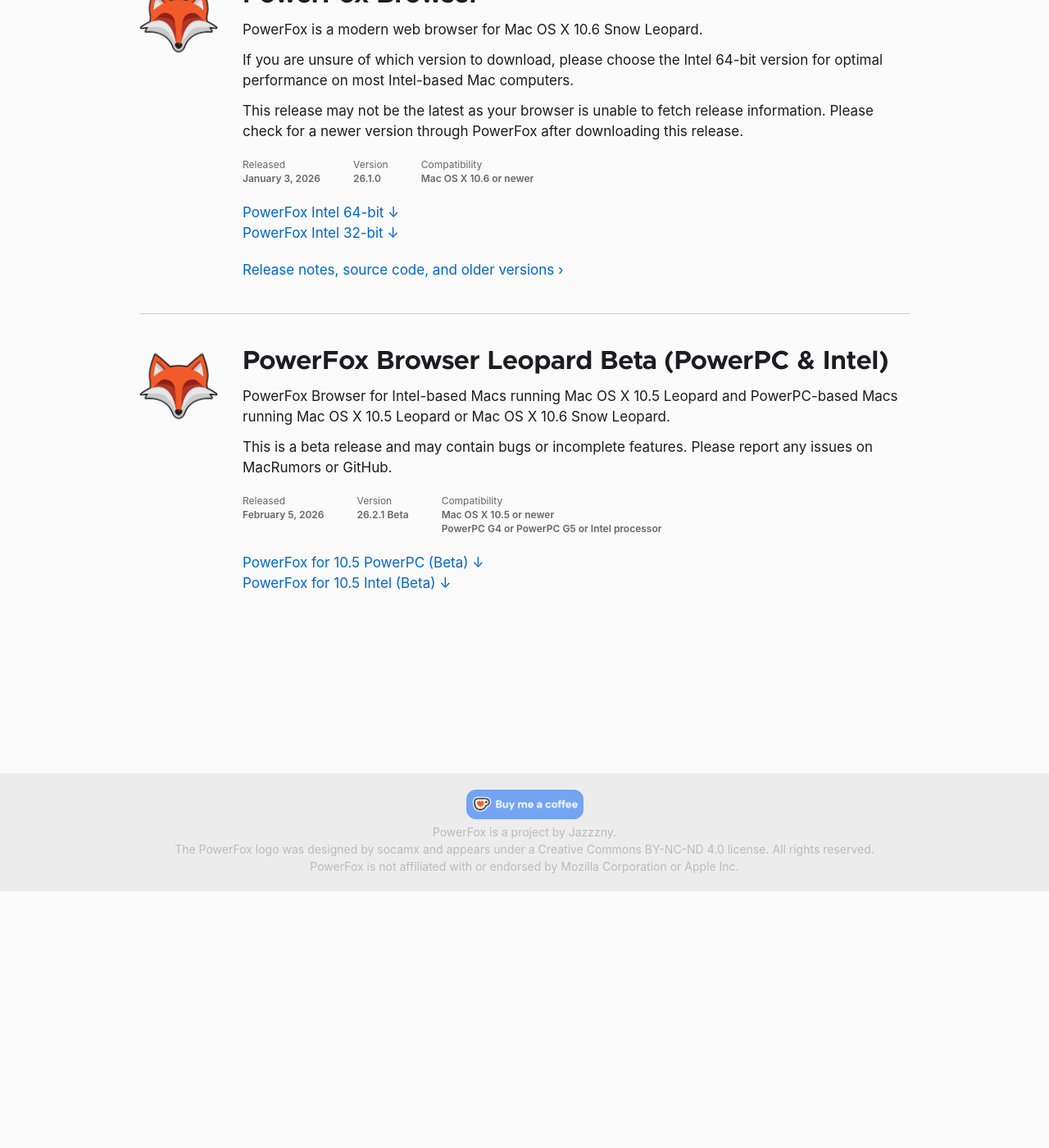
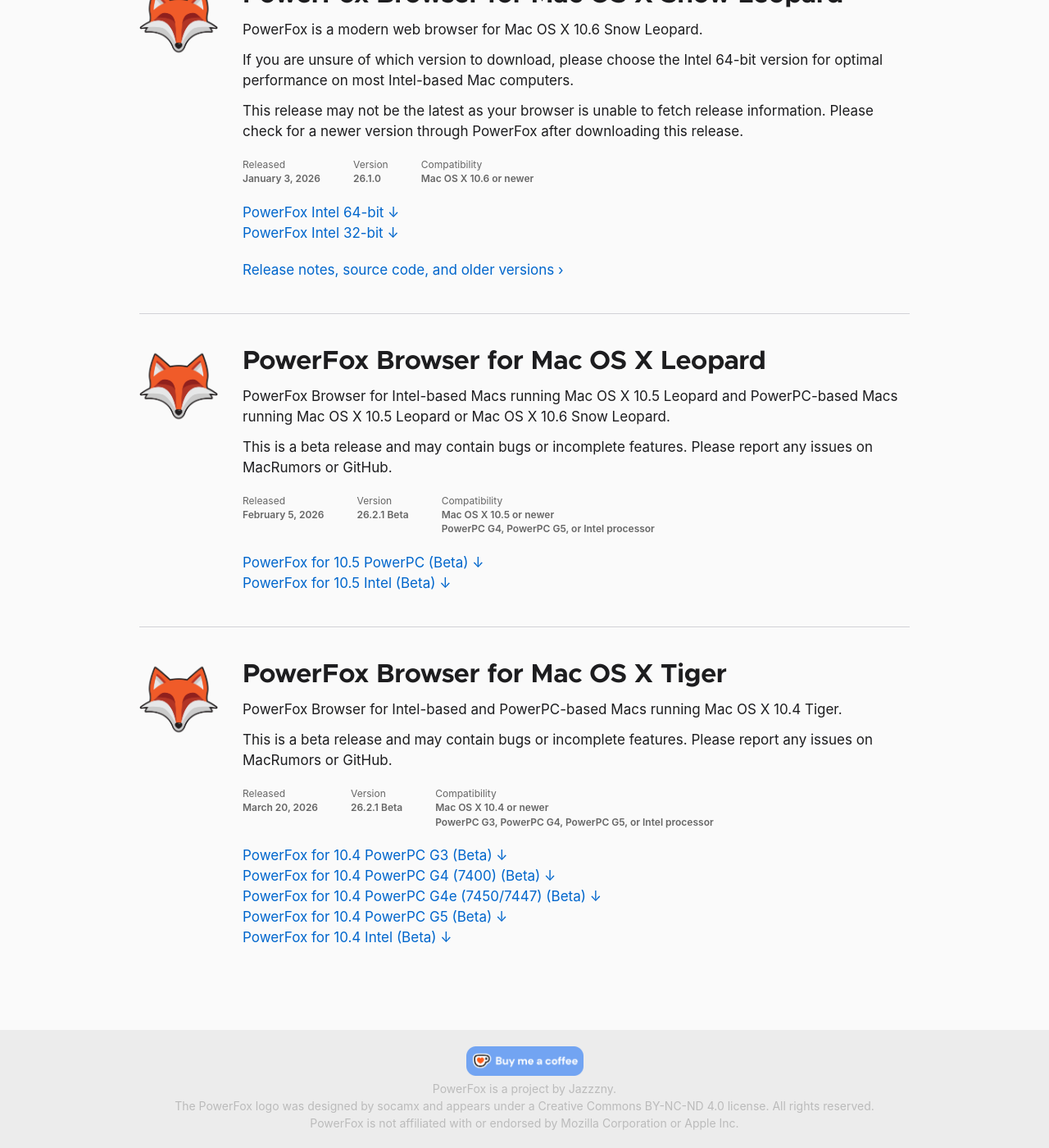
Before and after one commit to Jazzzny/powerfox-website, a Jekyll site: the page built from download.html, in a window 1280 px wide and 1400 px high, scrolled down 313 px. Shown: the whole window at 82% size. Built offline with Jekyll 4.4.1, drawn with Linux system fonts in a browser that asks for light colours; some web fonts are replaced; comment, search, counter and statistics services are not loaded; some of the changed text lies outside the part shown.

Commit message:
Update website

```diff
--- a/_config.yml
+++ b/_config.yml
@@ -1,5 +1,5 @@
 title: PowerFox Browser
-description: A secure, modern, and open-source web browser for Mac OS X 10.5 Leopard and Mac OS X 10.6 Snow Leopard
+description: A secure, modern, and open-source web browser for Mac OS X 10.4 Tiger, 10.5 Leopard, and 10.6 Snow Leopard
 baseurl: ""
 url: "https://powerfox.jazzzny.me"
 
--- a/_layouts/default.html
+++ b/_layouts/default.html
@@ -10,7 +10,7 @@
         {% assign page_image_absolute = page_image | absolute_url %}
         <title>{{ page_title }}{% if page.title %} - {{ site.title }}{% endif %}</title>
         <meta name="description" content="{{ page_description }}">
-        <meta name="keywords" content="PowerFox, PowerFox browser, Mac OS X 10.6, Snow Leopard browser, 10.6 browser, legacy Mac browser, secure browser for Snow Leopard, 10.5 browser, powerpc browser mac, Mac OS X 10.5, Leopard browser, secure browser for Leopard, open-source browser mac, modern browser for old macos">
+        <meta name="keywords" content="PowerFox, PowerFox browser, Mac OS X 10.6, Snow Leopard browser, 10.6 browser, legacy Mac browser, secure browser for Snow Leopard, 10.5 browser, powerpc browser mac, Mac OS X 10.5, Leopard browser, secure browser for Leopard, open-source browser mac, modern browser for old macos, 10.4 browser, macos tiger browser">
         <meta name="robots" content="{{ page.robots | default: 'index, follow' }}">
         <link rel="canonical" href="{{ page_url }}">
         <link rel="alternate" hreflang="{{ page.lang | default: site.lang | default: 'en' }}" href="{{ page_url }}">
--- a/download.html
+++ b/download.html
@@ -12,7 +12,7 @@
                 <img src="{{ '/assets/img/powerfox-col.png' | relative_url }}" alt="PowerFox Icon">
             </div>
             <div class="download-content">
-                <h2>PowerFox Browser</h2>
+                <h2>PowerFox Browser for Mac OS X Snow Leopard</h2>
                 <p>PowerFox is a modern web browser for Mac OS X 10.6 Snow Leopard.</p>
                 <p>If you are unsure of which version to download, please choose the Intel 64-bit version for optimal performance on most Intel-based Mac computers.</p>
 
@@ -49,7 +49,7 @@
                 <img src="{{ '/assets/img/powerfox-col.png' | relative_url }}" alt="PowerFox Icon">
             </div>
             <div class="download-content">
-                <h2>PowerFox Browser Leopard Beta (PowerPC & Intel)</h2>
+                <h2>PowerFox Browser for Mac OS X Leopard</h2>
                 <p>PowerFox Browser for Intel-based Macs running Mac OS X 10.5 Leopard and PowerPC-based Macs running Mac OS X 10.5 Leopard or Mac OS X 10.6 Snow Leopard.</p>
                 <p>This is a beta release and may contain bugs or incomplete features. Please report any issues on MacRumors or GitHub.</p>
 
@@ -64,13 +64,47 @@
                     </div>
                     <div class="download-meta-item">
                         <span class="download-meta-label">Compatibility</span>
-                        <span class="download-meta-value">Mac OS X 10.5 or newer<br>PowerPC G4 or PowerPC G5 or Intel processor</span>
+                        <span class="download-meta-value">Mac OS X 10.5 or newer<br>PowerPC G4, PowerPC G5, or Intel processor</span>
                     </div>
                 </div>
 
                 <div class="download-links">
                     <a href="{{ '/assets/downloads/powerfox-26.2.1-powerpc-beta.zip' | relative_url }}" id="download-ppc">PowerFox for 10.5 PowerPC (Beta) ↓</a>
                     <a href="{{ '/assets/downloads/powerfox-26.2.1-i386-leopard-beta.zip' | relative_url }}" id="download-intelleopard">PowerFox for 10.5 Intel (Beta) ↓</a>
+                </div>
+            </div>
+        </div>
+
+        <div class="download-item">
+            <div class="download-icon">
+                <img src="{{ '/assets/img/powerfox-col.png' | relative_url }}" alt="PowerFox Icon">
+            </div>
+            <div class="download-content">
+                <h2>PowerFox Browser for Mac OS X Tiger</h2>
+                <p>PowerFox Browser for Intel-based and PowerPC-based Macs running Mac OS X 10.4 Tiger.</p>
+                <p>This is a beta release and may contain bugs or incomplete features. Please report any issues on MacRumors or GitHub.</p>
+
+                <div class="download-meta">
+                    <div class="download-meta-item">
+                        <span class="download-meta-label">Released</span>
+                        <span class="download-meta-value" id="release-date">March 20, 2026</span>
+                    </div>
+                    <div class="download-meta-item">
+                        <span class="download-meta-label">Version</span>
+                        <span class="download-meta-value" id="release-version">26.2.1 Beta</span>
+                    </div>
+                    <div class="download-meta-item">
+                        <span class="download-meta-label">Compatibility</span>
+                        <span class="download-meta-value">Mac OS X 10.4 or newer<br>PowerPC G3, PowerPC G4, PowerPC G5, or Intel processor</span>
+                    </div>
+                </div>
+
+                <div class="download-links">
+                    <a href="{{ '/assets/downloads/powerfox-26.2.1-g3-tiger-beta.zip' | relative_url }}" id="download-ppc">PowerFox for 10.4 PowerPC G3 (Beta) ↓</a>
+                    <a href="{{ '/assets/downloads/powerfox-26.2.1-g4-tiger-beta.zip' | relative_url }}" id="download-ppc">PowerFox for 10.4 PowerPC G4 (7400) (Beta) ↓</a>
+                    <a href="{{ '/assets/downloads/powerfox-26.2.1-g4e-tiger-beta.zip' | relative_url }}" id="download-ppc">PowerFox for 10.4 PowerPC G4e (7450/7447) (Beta) ↓</a>
+                    <a href="{{ '/assets/downloads/powerfox-26.2.1-g5-tiger-beta.zip' | relative_url }}" id="download-ppc">PowerFox for 10.4 PowerPC G5 (Beta) ↓</a>
+                    <a href="{{ '/assets/downloads/powerfox-26.2.1-i386-tiger-beta.zip' | relative_url }}" id="download-inteltiger">PowerFox for 10.4 Intel (Beta) ↓</a>
                 </div>
             </div>
         </div>
--- a/index.html
+++ b/index.html
@@ -1,6 +1,6 @@
 ---
 layout: default
-description: PowerFox is a secure, modern, and open-source web browser for Mac OS X 10.6 Snow Leopard and 10.5 Leopard for Intel and PowerPC Macs.
+description: PowerFox is a secure, modern, and open-source web browser for Mac OS X 10.6 Snow Leopard, 10.5 Leopard, and 10.4 Tiger for Intel and PowerPC Macs.
 ---
 
 <header class="hero-header">
@@ -9,7 +9,7 @@
         <div class="hero-img-container">
             <img class="hero-prodimg" src="{{ '/assets/img/prodimg.png' | relative_url }}" alt="PowerFox Browser Hero Image">
         </div>
-        <p>PowerFox is a secure, modern, and open-source web browser tailored specifically for your PowerPC or Intel Mac running Mac OS X 10.5 Leopard or 10.6 Snow Leopard.<br>Bring new life to your aging Mac through a fully-featured web browsing experience.</p>
+        <p>PowerFox is a secure, modern, and open-source web browser tailored specifically for your PowerPC or Intel Mac running Mac OS X 10.4 Tiger, 10.5 Leopard, or 10.6 Snow Leopard.<br>Bring new life to your aging Mac through a fully-featured web browsing experience.</p>
         <a href="{{ '/download.html' | relative_url }}">Download PowerFox ›</a>
 	</header>
 
@@ -17,7 +17,7 @@
         <div class="showcase-element-content">
             <h3>Security</h3>
             <h2>Security comes first.</h2>
-            <p>Leopard and Snow Leopard haven't received security updates from Apple in years, yet PowerFox brings modern security features to keep you safe online — from TLS 1.3 support to compliance with modern cipher suites and regular security patches.</p>
+            <p>Tiger, Leopard, and Snow Leopard haven't received security updates from Apple in years, yet PowerFox brings modern security features to keep you safe online — from TLS 1.3 support to compliance with modern cipher suites and regular security patches.</p>
             <a href="{{ '/changelog.html' | relative_url }}">View Changelog ›</a>
             <img src="{{ '/assets/img/img1.png' | relative_url }}" alt="Security Illustration">
         </div>
```
Also changed, not shown: _posts/2026-03-20-powerfox-for-tiger.md (added, +21 -0 lines), assets/img/2026-03-20-powerfox-tiger.png (added), 5 other files.
